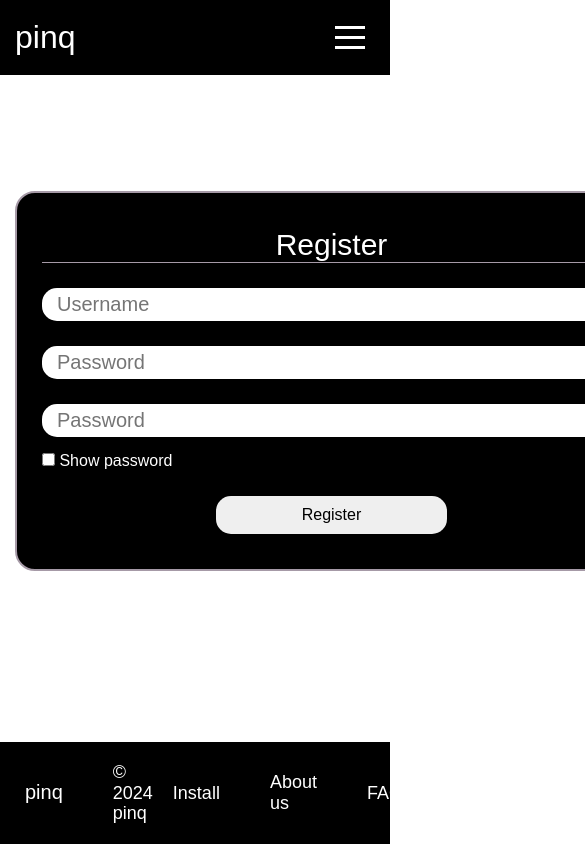
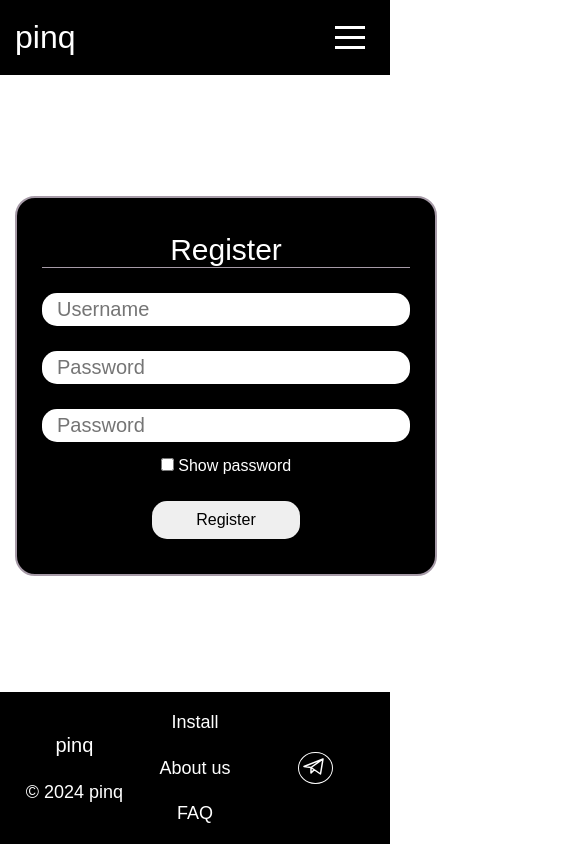
Before and after one commit to yooud/pinq-web, a Vue app in the folder pinq/: page /register in a window 390 px wide. Shown: the top 844 px of the page, 585 px wide, since content can reach past the window. Built offline with nearby package versions, Linux system fonts and the light colour scheme; a web font is replaced by a local one.

Commit message:
Add adaptive to full page

```diff
--- a/pinq/public/adaptive.css
+++ b/pinq/public/adaptive.css
@@ -2,6 +2,11 @@
     .container {
       max-width: 950px;
     }
+}
+@media (max-width: 970px) {
+  .container {
+    max-width: 750px;
+  }
 }
 @media (max-width: 768px) {
     .container {
--- a/pinq/public/index.html
+++ b/pinq/public/index.html
@@ -17,7 +17,8 @@
     <noscript>
       <strong>We're sorry but <%= htmlWebpackPlugin.options.title %> doesn't work properly without JavaScript enabled. Please enable it to continue.</strong>
     </noscript>
-    <div id="app"></div>
+    <div id="app">
+    </div>
     <!-- built files will be auto injected -->
   <script src="https://cdn.jsdelivr.net/npm/swiper@11/swiper-element-bundle.min.js"></script>
   </body>
--- a/pinq/public/style.css
+++ b/pinq/public/style.css
@@ -32,6 +32,11 @@ h1,h2,h3,h4,h5,h6,p{
 a {
     text-decoration: none !important;
 }
-body{
+html, body {
+    height: 100%;
     margin: 0;
-}
+    padding: 0;
+  }
+  #app {
+    height: 100%;
+  }
--- a/pinq/src/components/Footer.vue
+++ b/pinq/src/components/Footer.vue
@@ -18,10 +18,11 @@
                   FAQ
               </p>
             </div>
-
-            <div class="footer-social">
-              <div class="footer-social-block">
-                <svg class="svg" width="24px" height="24px" stroke-width="1.5" viewBox="0 0 24 24" fill="none" xmlns="http://www.w3.org/2000/svg" color="#000000"><path d="M21 5L2 12.5L9 13.5M21 5L18.5 20L9 13.5M21 5L9 13.5M9 13.5V19L12.2488 15.7229" stroke="#fff" stroke-width="1.5" stroke-linecap="round" stroke-linejoin="round"></path></svg>
+            <div class="footer-social-b">
+              <div class="footer-social">
+                <div class="footer-social-block">
+                  <svg class="svg" width="24px" height="24px" stroke-width="1.5" viewBox="0 0 24 24" fill="none" xmlns="http://www.w3.org/2000/svg" color="#000000"><path d="M21 5L2 12.5L9 13.5M21 5L18.5 20L9 13.5M21 5L9 13.5M9 13.5V19L12.2488 15.7229" stroke="#fff" stroke-width="1.5" stroke-linecap="round" stroke-linejoin="round"></path></svg>
+                </div>
               </div>
             </div>
         </div>
@@ -91,5 +92,34 @@
     padding: 1px 4px 1px 3px;
     border: 1px solid #fff;
     border-radius: 100%;
+    width: 35px;
+  }
+  .footer-social{
+    padding: 10px;
+    display: flex;
+    justify-content: center;
+  }
+
+  @media (max-width: 1296px) {
+    .footer-logo, .footer-main{
+      width: 33%;
+    }
+  }
+  @media (max-width: 768px) {
+    .footer-social-b{
+      width: 33%;
+    }
+    .footer-logo, .footer-main{
+      flex-direction: column;
+      gap: 5px;
+      text-align: center;
+      width: 33%;
+    }
+    .about-wrapper{
+      padding: 0 !important;
+    }
+  }
+  @media (max-width: 480px) {
+
   }
   </style>
--- a/pinq/src/components/Header.vue
+++ b/pinq/src/components/Header.vue
@@ -166,6 +166,9 @@
   background-color: #ffffff;
   transition: transform 0.3s, opacity 0.3s;
 }
+.header{
+  z-index: 10000;
+}
 .burger-button span.open:nth-child(1) {
   transform: translateY(8px) rotate(45deg);
 }
@@ -192,19 +195,17 @@
 }
 .block{
   display: none;
-  z-index: 100;
+  z-index: 1001;
   width: 100%;
-  height: 313vh;
-  position: absolute;
-  top: 150px;
+  height: 100%;
+  position: fixed;
+  top: 308px;
   left: 0;
   background-color: #000;
   opacity: .3;
 }
 @media (max-width: 1296px) {
-    .container {
-      max-width: 950px;
-    }
+
 }
 @media (max-width: 768px) {
     .container {
--- a/pinq/src/components/Login.vue
+++ b/pinq/src/components/Login.vue
@@ -142,4 +142,22 @@ export default {
     color: #fff;
     user-select: none;
   }
+  @media (max-width: 1296px) {
+    .login{
+      padding-top: 90px;
+      padding-bottom: 30px;
+    }
+  }
+  @media (max-width: 768px) {
+    .password-block, .login-other{
+      text-align: center;
+    }
+
+  }
+  @media (max-width: 480px) {
+    .login-wrapper{
+      width: 50vh;
+    }
+
+  }
 </style>
--- a/pinq/src/components/Main.vue
+++ b/pinq/src/components/Main.vue
@@ -22,9 +22,9 @@
             Our Features
           </h2>
           <div class="feature-slider">
-            <!-- <swiper-container
+            <swiper-container
               :spaceBetween="30"
-              :slides-per-view="2"
+              :slides-per-view="slides"
               :autoplay="{ delay: 3000, disableOnInteraction: false }"
               loop = "true"
               class="mySwiper"
@@ -56,7 +56,7 @@
                   <p>Connect with people nearby who share your interests.</p>
                 </div>
               </SwiperSlide>
-            </swiper-container> -->
+            </swiper-container>
           </div>
         </div>
       </div>
@@ -99,14 +99,20 @@
   </div>
 </template>
 <script>
-// import {  SwiperSlide } from 'swiper/vue';
+import {  SwiperSlide } from 'swiper/vue';
 import 'swiper/swiper-bundle.css';
 
 export default {
   name:'MainC',
-  // components: {
-    // SwiperSlide
-  // },
+  components: {
+    SwiperSlide
+  },
+  mounted() {
+    window.addEventListener("resize", this.updateWidth);
+  },
+  beforeUnmount() {
+    window.removeEventListener("resize", this.updateWidth);
+  },
   data() {
       return {
         faqItems: [
@@ -141,7 +147,18 @@ export default {
             isOpen: false,
           },
         ],
+        slides:2,
+        windowWidth: window.innerWidth,
       };
+    },
+    watch:{
+      windowWidth(){
+        if(this.windowWidth < 1000){
+          this.slides = 1
+        }else{
+          this.slides = 2
+        }
+      }
     },
     methods: {
       toggleAnswer(index) {
@@ -149,7 +166,10 @@ export default {
       },
       scrollToElement(el) {
         this.$refs[el].scrollIntoView({ behavior: "smooth" });
-      }
+      },
+      updateWidth() {
+        this.windowWidth = window.innerWidth;
+      },
     },
 };
 </script>
@@ -244,6 +264,7 @@ export default {
     margin-bottom: 5px;
   }
   .head-sloggan{
+    text-align: center;
     font-weight: 300;
     font-style: italic;
     margin-bottom: 25px;
@@ -333,14 +354,43 @@ export default {
     padding: 15px;
   }
   @media (max-width: 1296px) {
-
+    .about-wrapper{
+      flex-direction: column;
+      text-align: center;
+      gap: 30px
+    }
+    .about-text{
+      width: 100%;
+    }
+    .about-img-wrapper{
+      width: 90%;
+    }
+    .feature-slider{
+      width: 90%;
+    }
+    .features-img-block{
+      width: 200px;
+      height: 200px;
+    }
   }
   @media (max-width: 768px) {
     .lending-page{
       padding-top: 50px;
     }
+    .faq-container{
+      padding: 15px !important;
+    }
+    .faq-answer{
+      text-align: center;
+    }
+    .features-img-block{
+      width: 200px;
+      height: 200px;
+    }
   }
   @media (max-width: 480px) {
-
+    .features-head{
+      width: 50%;
+    }
   }
 </style>
```
